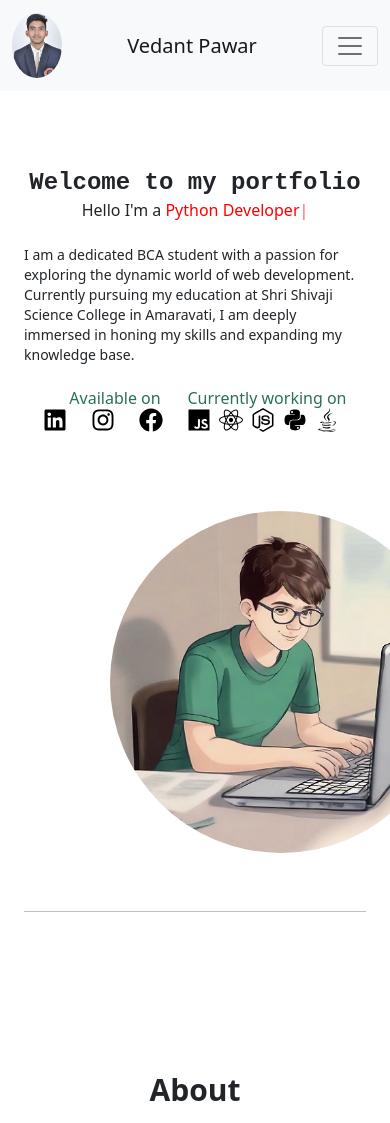
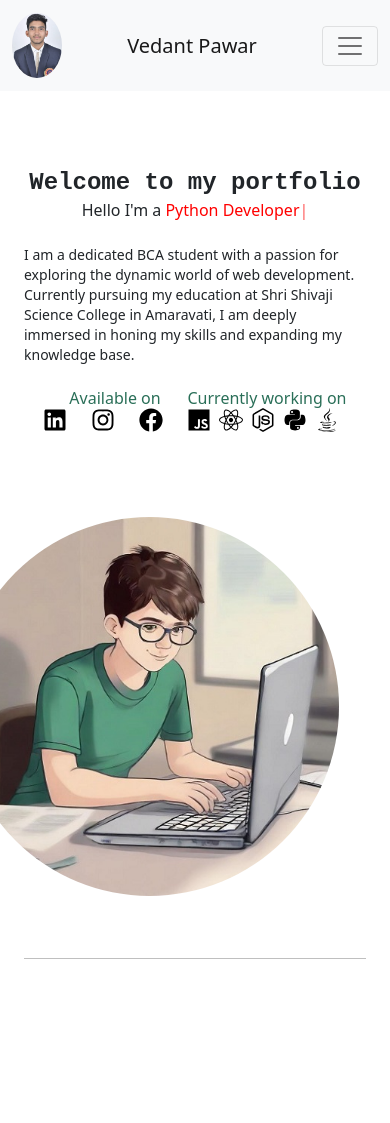
Before and after one commit to Vedant012345/myportfolio, a React (Vite) app: page / in a window 390 px wide. Shown: the top 1123 px of the page. Built offline with nearby package versions, Linux system fonts and the light colour scheme.

Commit message:
index.css

```diff
--- a/src/index.css
+++ b/src/index.css
@@ -122,6 +122,11 @@ hr{
 
       margin-top: 20%;
   }
+
+      .image.md\:w-1\/2.mb-4.md\:mb-0 {  {/* for set proper image in mobile device*/}
+    margin-right: 82%;
+    width: 111%;
+}
 
     .icon-part {
       text-align: center; /* Center the icons */
```
